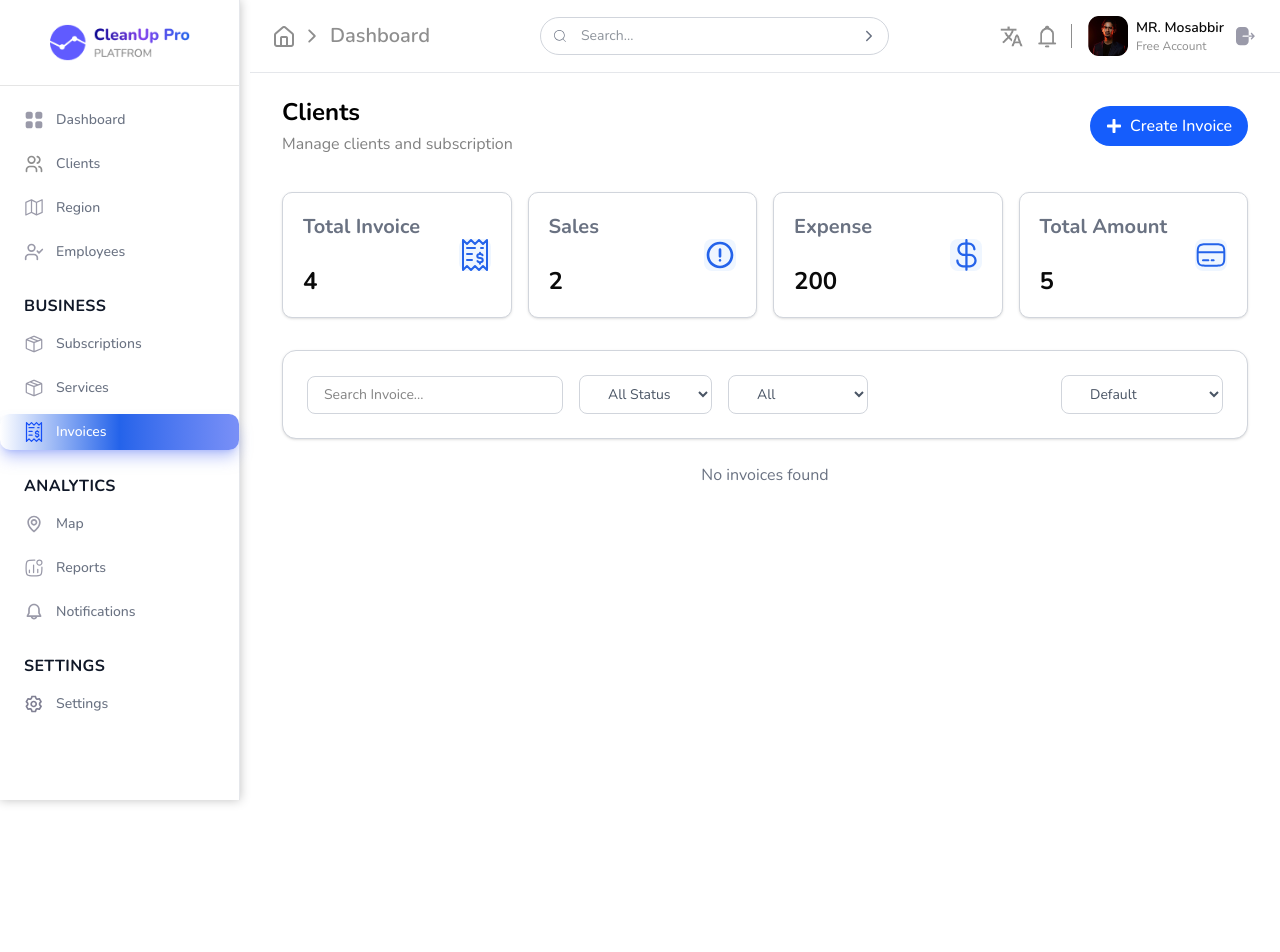
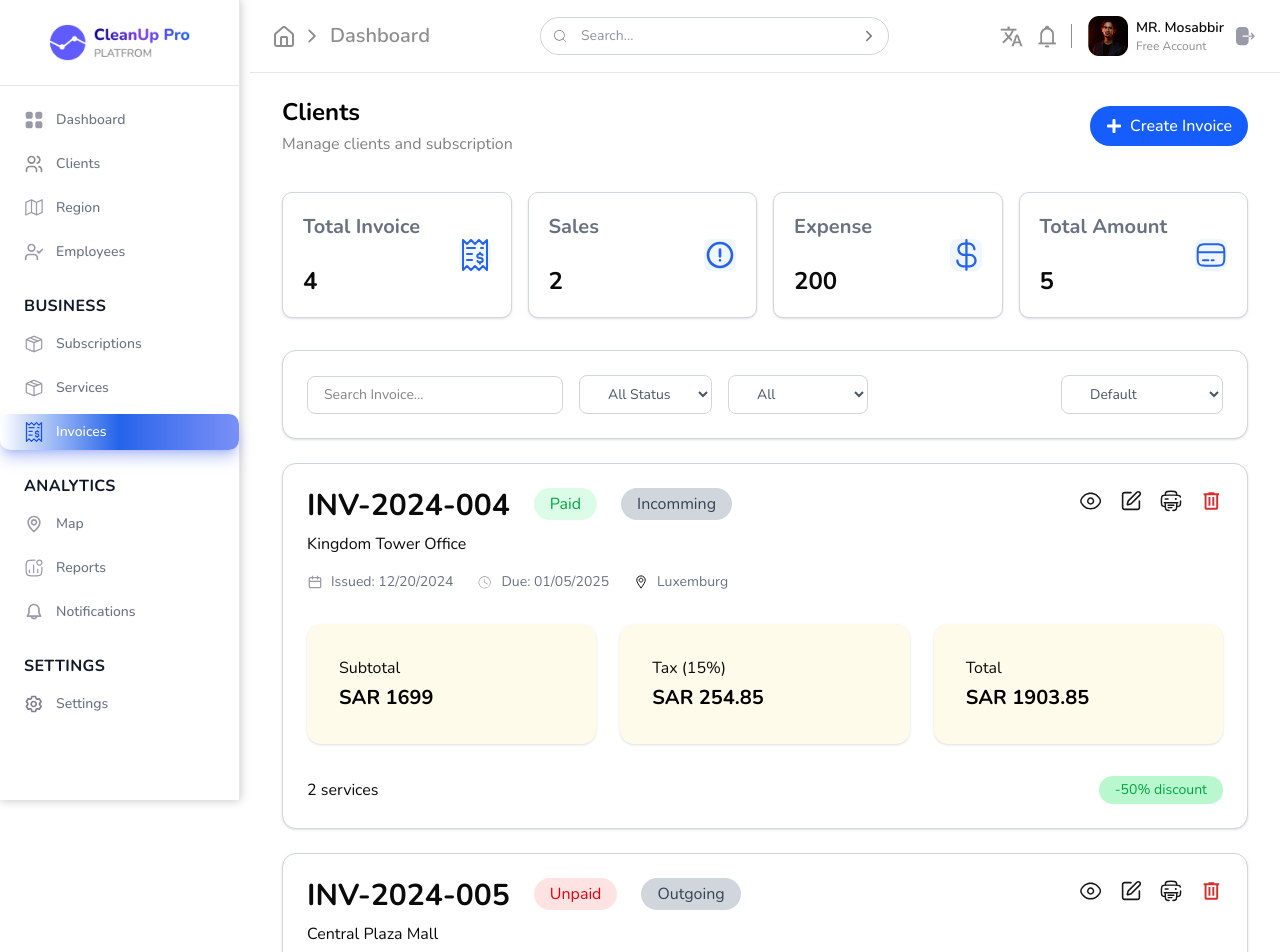
Before and after one commit to Alamin10231/CleanupSoftware, a React (Vite) app: page /invoices in a window 1280 px wide. Shown: the top 952 px of the page. Before the commit the page ends 800 px from the top, so only its background shows below. Built offline with nearby package versions, Linux system fonts and the light colour scheme.

Commit message:
fix the error

```diff
--- a/src/Components/InvoicesList.tsx
+++ b/src/Components/InvoicesList.tsx
@@ -6,7 +6,7 @@ interface Invoice {
   title: string;
   status: string;
   paymentMethod: string;
-  issuedDate: string; // format: YYYY-MM-DD
+  issuedDate: string;
   dueDate: string;
   location: string;
   summary: { subtotal: number; tax: number; total: number };
@@ -20,7 +20,7 @@ const InvoicesList: React.FC = () => {
   // Filters state
   const [search, setSearch] = useState("");
   const [status, setStatus] = useState("All Status");
-  const [paymentMethod, setPaymentMethod] = useState("All Payment Method");
+  const [paymentMethod, setPaymentMethod] = useState("All");
   const [sort, setSort] = useState("Default");
 
   useEffect(() => {
@@ -56,8 +56,9 @@ const InvoicesList: React.FC = () => {
       result = result.filter((inv) => inv.paymentMethod === paymentMethod);
     }
 
-
-
+    if (paymentMethod !== "All") {
+      result = result.filter((inv) => inv.paymentMethod === paymentMethod);
+    }
 
     // Sorting
     if (sort === "Oldest to New") {
@@ -101,16 +102,16 @@ const InvoicesList: React.FC = () => {
           </select>
 
           {/* Payment Method */}
-          {/* Payment Method */}
           <select
             value={paymentMethod}
             onChange={(e) => setPaymentMethod(e.target.value)}
             className="border border-gray-300 rounded-md px-6 py-2 text-sm text-gray-600 cursor-pointer"
           >
-            <option>All</option>
-            <option>Incomming</option>
-            <option>Outgoing</option>
+            <option value="All">All</option>
+            <option value="Incomming">Incomming</option>
+            <option value="Outgoing">Outgoing</option>
           </select>
+
 
 
 
```
